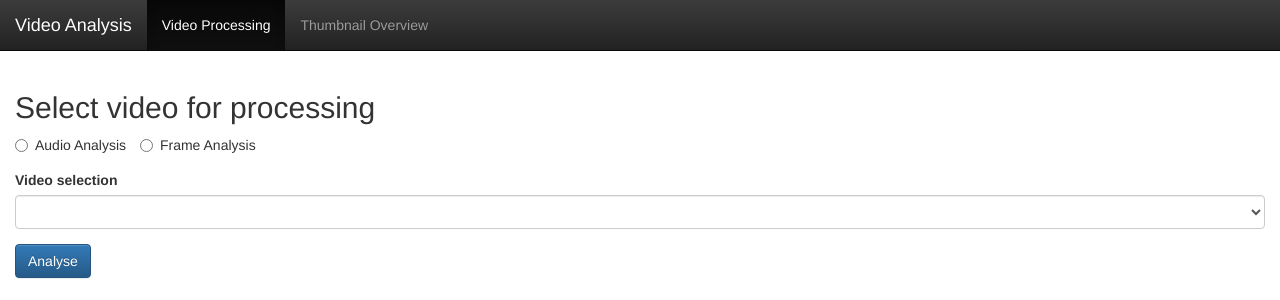
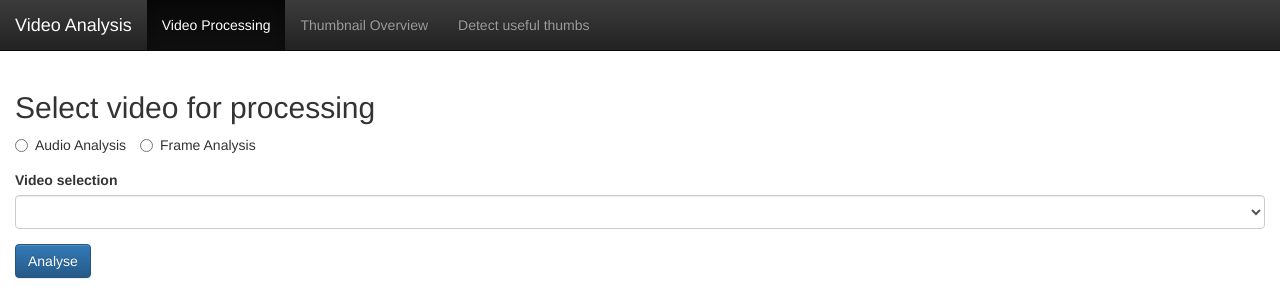
Before and after one commit to JungesAngebot/thumbnail-extractor, a Flask app: page / in a window 1280 px wide. Shown: the top 300 px of the page. Run offline with Flask 2, Linux system fonts and the light colour scheme; lists and menus that the app fills with data are empty; some libraries are stand-ins or nearby versions.

Commit message:
- new menu item

```diff
--- a/templates/includes/navigation.html
+++ b/templates/includes/navigation.html
@@ -14,6 +14,7 @@
       <ul class="nav navbar-nav">
         <li {% if page == 'index' %} class="active" {% endif %}><a href="{{ url_for('frontend.show_index_page') }}">Video Processing</a></li>
         <li {% if page == 'overview' %} class="active" {% endif %}><a href="{{ url_for('frontend.show_thumbnails') }}">Thumbnail Overview</a></li>
+        <li {% if page == 'useful-thumbs' %} class="active" {% endif %}><a href="{{ url_for('frontend.show_thumbnails') }}">Detect useful thumbs</a></li>
       </ul>
     </div>
   </div>
```
